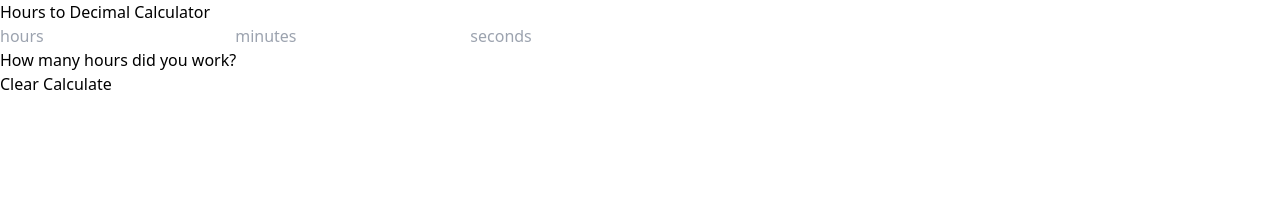
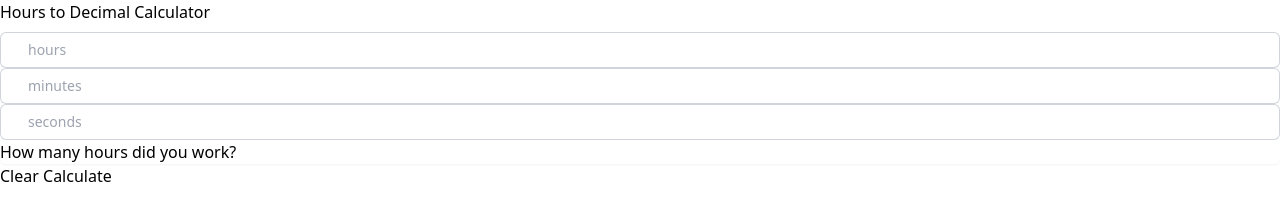
Before and after one commit to Yahshemi/hours-to-decimal-calculator, a website: page index.html in a window 1280 px wide. Drawn offline with nearby package versions, Linux system fonts and the light colour scheme.

Commit message:
adds style

```diff
--- a/index.html
+++ b/index.html
@@ -12,10 +12,10 @@
   <body>
     <h1>Hours to Decimal Calculator</h1>
     <div>
-    <div>
-    <input id="hours" type="number" name="hh" placeholder="hours"></input>
-    <input id="minutes" type="number" name="mm" placeholder="minutes"></input>
-    <input id="seconds" type="number" name="ss" placeholder="seconds"></input>
+    <div class="relative mt-2 rounded-md shadow-sm">
+    <input id="hours" type="number" name="hh" placeholder="hours" class="block w-full rounded-md border-0 py-1.5 pl-7 pr-20 text-gray-900 ring-1 ring-inset ring-gray-300 placeholder:text-gray-400 focus:ring-2 focus:ring-inset focus:ring-indigo-600 sm:text-sm sm:leading-6" placeholder="0.00"></input>
+    <input id="minutes" type="number" name="mm" placeholder="minutes" class="block w-full rounded-md border-0 py-1.5 pl-7 pr-20 text-gray-900 ring-1 ring-inset ring-gray-300 placeholder:text-gray-400 focus:ring-2 focus:ring-inset focus:ring-indigo-600 sm:text-sm sm:leading-6" placeholder="0.00"></input>
+    <input id="seconds" type="number" name="ss" placeholder="seconds" class="block w-full rounded-md border-0 py-1.5 pl-7 pr-20 text-gray-900 ring-1 ring-inset ring-gray-300 placeholder:text-gray-400 focus:ring-2 focus:ring-inset focus:ring-indigo-600 sm:text-sm sm:leading-6" placeholder="0.00"></input>
     <p id="output">How many hours did you work?</p>
   </div>
   <button id="clear">Clear</button>
```
